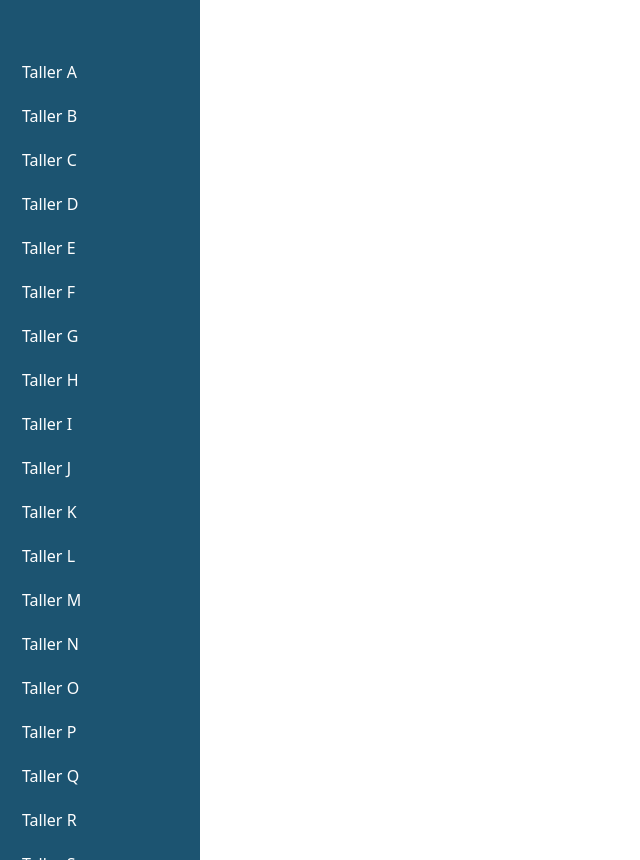
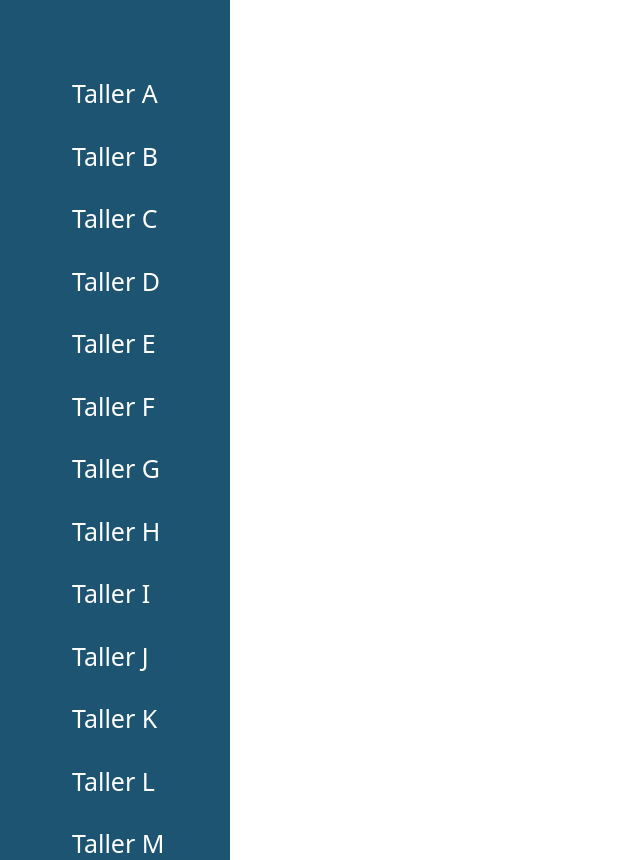
Before and after one commit to joseduquep/HorariosFontan, a Django app: page /estudiantes/ in a window 1280 px wide. Shown: the part 110-970 px from the top of the page, without its empty margins (0-640 px from the left). Run offline with Django 4.2, Linux system fonts and the light colour scheme.

Commit message:
ya esta listo el css de la lista de talleres, solo falta el scrolleo

```diff
--- a/horarioFontanProyecto/templates/base.html
+++ b/horarioFontanProyecto/templates/base.html
@@ -18,7 +18,7 @@
   top: 110px;
   left: 0;
   bottom: 0;
-  width: 200px;
+  width: 230px;
   background-color: #1C5471;
   overflow-y: auto;
   z-index: 1000;
@@ -33,13 +33,16 @@
 }
 
 .vertical-navbar ul li {
-  padding: 10px;
+  padding-top: 25px;
 }
 
 
 .vertical-navbar ul li a {
   color: #fff;
   text-decoration: none;
+  font-size: 25px;
+  padding-left: 60px;
+  padding-right: 60px;
 }
 
 .vertical-navbar ul li a:hover {
```
